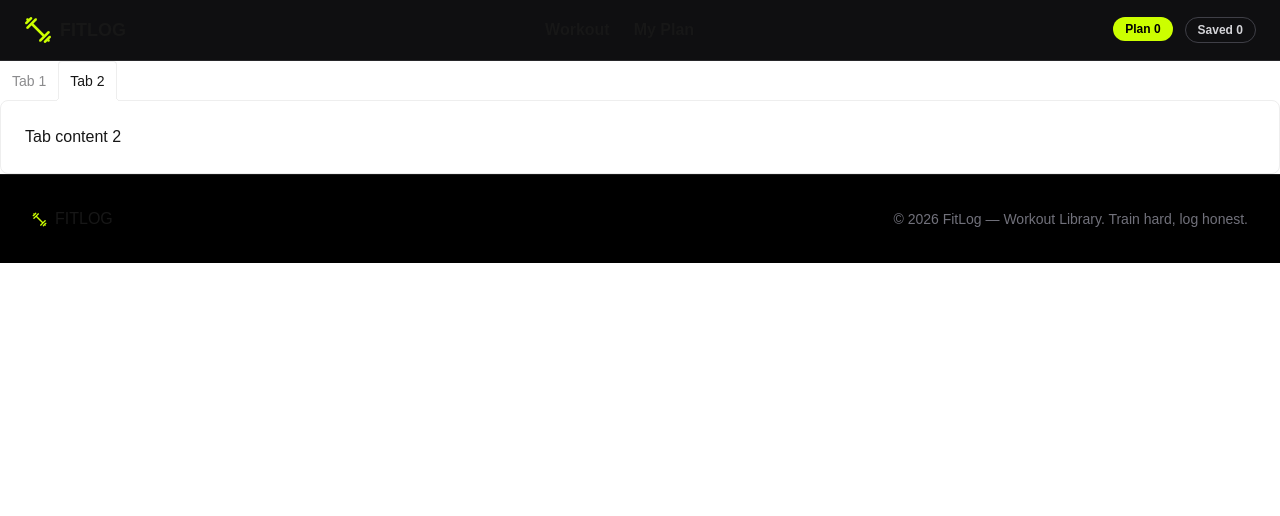
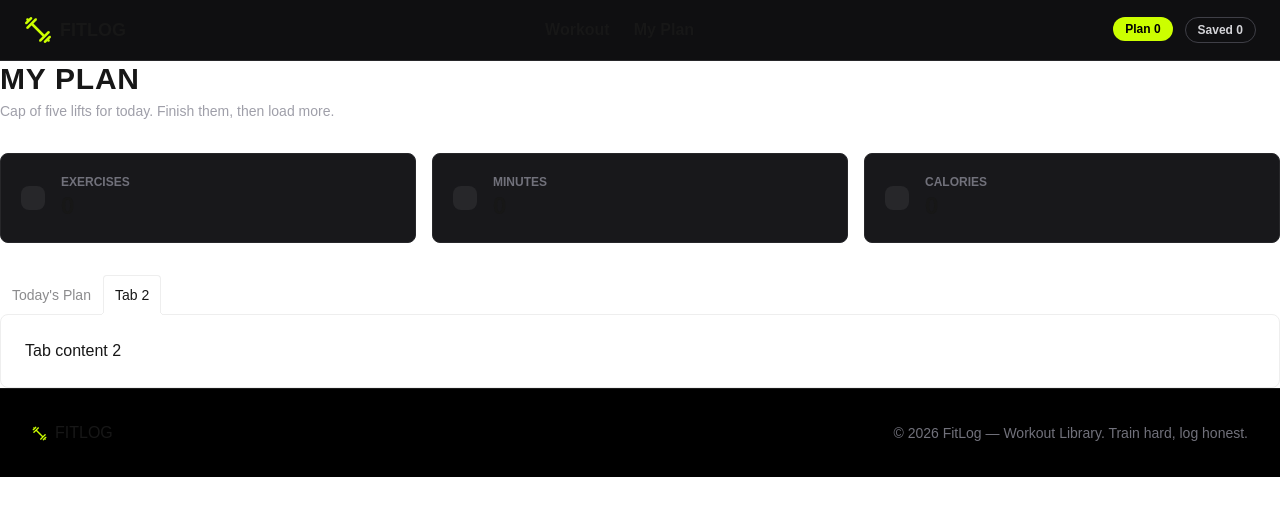
Before and after one commit to Saif-nyt/fitlog, a Next.js app: page /my-plan in a window 1280 px wide. Shown: the top 516 px of the page. Built offline with nearby package versions, Linux system fonts and the light colour scheme.

Commit message:
Today's plan complete

```diff
--- /dev/null
+++ b/src/app/my-plan/ListedCardWorkout.tsx
@@ -0,0 +1,81 @@
+"use client";
+
+import Image from "next/image";
+import Link from "next/link";
+import MarkAsDone from '@/components/Buttons/markAsDone';
+import { ListedCardWorkoutProps } from "@/types/props";
+
+
+const ListedCardWorkout = ({ workout, setPlan }: ListedCardWorkoutProps) => {
+
+  return (
+    <div className="flex flex-col gap-5 rounded-2xl border border-zinc-800 bg-[#12151b] p-5 md:flex-row md:items-center">
+
+
+      <div className="relative h-28 w-full shrink-0 overflow-hidden rounded-xl md:w-48">
+        <Image
+          src={workout.image}
+          alt={workout.name}
+          fill
+          className="object-cover"
+        />
+      </div>
+
+      <div className="flex-1">
+
+        <h2 className="text-xl font-black uppercase">
+          {workout.name}
+        </h2>
+
+        <p className="mt-1 text-sm text-zinc-500">
+          {workout.equipment}
+        </p>
+
+        <div className="mt-4 flex flex-wrap items-center gap-5 text-sm text-zinc-400">
+
+          <span className="flex items-center gap-2">
+            <span className="text-lg text-[#ccff00]">◷</span>
+            {workout.duration} min
+          </span>
+
+          <span className="flex items-center gap-2">
+            <span className="text-lg text-[#ccff00]">♨</span>
+            {workout.caloriesBurned} kcal
+          </span>
+
+          <span className="flex items-center gap-2">
+            <span className="text-lg text-[#ccff00]">☆</span>
+            {workout.rating}
+          </span>
+
+        </div>
+
+      </div>
+
+
+      <div className="flex items-center gap-3">
+
+        <Link
+          href={`/workout/${workout.id}`}
+          className="rounded-full border border-zinc-700 px-5 py-3 text-xs font-medium transition hover:border-white hover:text-white"
+        >
+          View Details
+        </Link>
+
+        <MarkAsDone workout={workout} />
+
+
+       <button
+          onClick={() => setPlan((prev) => prev.filter((item) => item.id !== workout.id))}
+          className="px-2 text-2xl text-zinc-600 transition hover:text-red-500"
+        >
+          ×
+        </button>
+
+      </div>
+
+    </div>
+  );
+};
+
+export default ListedCardWorkout;
--- a/src/app/my-plan/page.tsx
+++ b/src/app/my-plan/page.tsx
@@ -1,14 +1,94 @@
+'use client'
 
+import { Plancontext } from '@/context/Plancontext';
+import React, { useContext } from 'react';
+import ListedCardWorkout from './ListedCardWorkout';
 
-import React from 'react';
+const Page = () => {
+  const {plan, saved, setPlan}=useContext(Plancontext)
+  const totalExercises = plan.length;
+  const totalMinutes = plan.reduce((sum, item) => sum + Number(item.duration ), 0);
+  const totalCalories = plan.reduce((sum, item) => sum + Number(item.caloriesBurned), 0);
 
-const page = () => {
+  console.log('plaaaan =',plan,'saveeeed=', saved, totalCalories, totalExercises, totalMinutes )
+
+  console.log("PLAN:", plan);
+
+plan.forEach((item) => {
+  console.log(
+    item.name,
+    "duration:",
+    item.duration,
+    "calories:",
+    item.caloriesBurned
+  );
+});
   return (
     <div>
 
+
+
+
+      <div className="mb-8">
+        <h1 className="text-3xl font-black uppercase tracking-wide">MY PLAN</h1>
+        <p className="text-zinc-400 text-sm mt-1">
+          Cap of five lifts for today. Finish them, then load more.
+        </p>
+      </div>
+
+
+      <div className="grid grid-cols-1 sm:grid-cols-3 gap-4 mb-8">
+        <div className="bg-zinc-900 border border-zinc-800 p-5 rounded-lg flex items-center gap-4">
+          <div className="bg-zinc-800 p-3 rounded-lg text-[#ccff00]">
+
+          </div>
+          <div>
+            <p className="text-xs text-zinc-500 uppercase font-bold">Exercises</p>
+            <p className="text-2xl font-black">{totalExercises}</p>
+          </div>
+        </div>
+
+        <div className="bg-zinc-900 border border-zinc-800 p-5 rounded-lg flex items-center gap-4">
+          <div className="bg-zinc-800 p-3 rounded-lg text-[#ccff00]">
+
+          </div>
+          <div>
+            <p className="text-xs text-zinc-500 uppercase font-bold">Minutes</p>
+            <p className="text-2xl font-black">{totalMinutes}</p>
+          </div>
+        </div>
+
+        <div className="bg-zinc-900 border border-zinc-800 p-5 rounded-lg flex items-center gap-4">
+          <div className="bg-zinc-800 p-3 rounded-lg text-[#ccff00]">
+
+          </div>
+          <div>
+            <p className="text-xs text-zinc-500 uppercase font-bold">Calories</p>
+            <p className="text-2xl font-black">{totalCalories}</p>
+          </div>
+        </div>
+      </div>
+
+
+
+
+
+
+
 <div className="tabs tabs-lift">
-  <input type="radio" name="my_tabs_3" className="tab" aria-label="Tab 1" />
-  <div className="tab-content bg-base-100 border-base-300 p-6">Tab content 1</div>
+  <input type="radio" name="my_tabs_3" className="tab" aria-label="Today's Plan" />
+  <div className="tab-content bg-base-100 border-base-300 p-6">
+
+{plan.map((workout) => (
+  <ListedCardWorkout
+    key={workout.id}
+    workout={workout}
+    setPlan={setPlan}
+  />
+))}
+
+
+  </div>
 
   <input type="radio" name="my_tabs_3" className="tab" aria-label="Tab 2" defaultChecked />
   <div className="tab-content bg-base-100 border-base-300 p-6">Tab content 2</div>
@@ -18,4 +98,4 @@ const page = () => {
   );
 };
 
-export default page;
+export default Page;
--- a/src/components/Buttons/AddtodaysPlan.tsx
+++ b/src/components/Buttons/AddtodaysPlan.tsx
@@ -6,10 +6,10 @@ import { Plancontext } from '@/context/Plancontext';
 import { AddtodaysPlanProps } from '@/types/props';
 
 const AddtodaysPlan = ({workout}: AddtodaysPlanProps) => {
-    const {plan, setPlan}= useContext(Plancontext)
+    const {setPlan}= useContext(Plancontext)
     const handleAddtoplan = ()=>{
 console.log("button triggerd", workout)
-setPlan((previousplan)=>[...previousplan, plan] as Workout[])
+setPlan((previousplan)=>[...previousplan, workout] as Workout[])
     }
     return (
         <div>
--- a/src/components/Buttons/SaveforLater.tsx
+++ b/src/components/Buttons/SaveforLater.tsx
@@ -11,7 +11,7 @@ const SaveforLater = ({workout}: SaveforLaterProps) => {
     const {saved, setSaved}= useContext(Plancontext)
     const handleSaveforLater = ()=>{
 console.log("button triggerd", workout)
-setSaved((previousplan)=>[...previousplan, saved] as Workout[])}
+setSaved((previousplan)=>[...previousplan, workout] as Workout[])}
     return (
      <div>
              <button
--- a/src/components/Buttons/markAsDone.tsx
+++ b/src/components/Buttons/markAsDone.tsx
@@ -11,7 +11,6 @@ const MarkAsDone = ({workout}: MarkAsDoneProps) => {
   const  handlemarkAsDone =()=>{
 
 
-    console.log('button kaaaaaaaaaaaaaaaj korcheeeeeeeeeeeeee')
     setCompleted((previous) => {
     return [...previous, workout] as Workout[];
   });
--- a/src/context/Plancontext.tsx
+++ b/src/context/Plancontext.tsx
@@ -12,13 +12,15 @@ const PlanProvider = ({children}: PlanProviderProps) => {
     const [plan, setPlan] = useState<Workout[]>([]);
   const [saved, setSaved] = useState<Workout[]>([]);
 const [completed, setCompleted] = useState<Workout[]>([]);
+
   const sharedata= {
     plan,
     setPlan,
     saved,
     setSaved,
     completed,
-    setCompleted
+    setCompleted,
+
 
   }
 
--- a/src/types/props.ts
+++ b/src/types/props.ts
@@ -1,7 +1,13 @@
+import { Dispatch, SetStateAction } from "react";
 import { Workout } from "./workouttype";
 
 export interface LibrarycardProps {
   workout: Workout;
+}
+
+export interface ListedCardWorkoutProps {
+  workout: Workout;
+  setPlan: Dispatch<SetStateAction<Workout[]>>;
 }
 
 export interface AddtodaysPlanProps {
```
